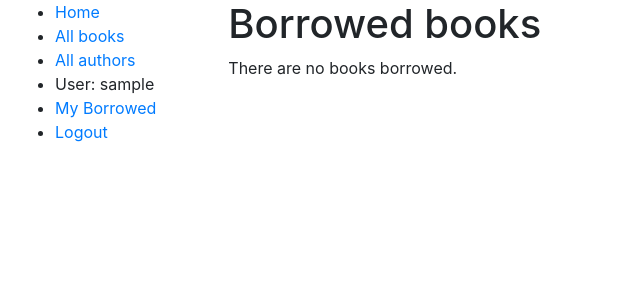
After one commit to Pythonizer-Nicode/PYT-03-Skelethon_Django, a Django app: page /catalog/mybooks/ in a window 1280 px wide. The commit adds this page. Shown: the top 300 px of the page, without its empty margins (0-640 px from the left). Run offline with Django 3.2, Linux system fonts and the light colour scheme; a user stored in the database is signed in; tables that the repository leaves empty hold one stand-in row (values such as "Sample post"); some libraries are stand-ins or nearby versions.

Commit message:
End of day 19-07-20

```diff
--- a/locallibrary/catalog/admin.py
+++ b/locallibrary/catalog/admin.py
@@ -30,14 +30,14 @@ class BookAdmin(admin.ModelAdmin):
 # Register the Admin classes for BookInstance using the decorator
 @admin.register(BookInstance)
 class BookInstanceAdmin(admin.ModelAdmin):
-  list_filter = ('status', 'due_back', 'book_id')
+  list_filter = ('status', 'borrower', 'due_back', 'book_id')
   list_display = ('id', 'status', 'due_back')
   fieldsets = (
     (None, {
       'fields': ('book', 'imprint', 'id')
     }),
     ('This is a manually created section', {
-      'fields': ('due_back', )
+      'fields': ('due_back', 'borrower' )
     }),
     ('Second one', {
       'fields': ('status', )
--- a/locallibrary/catalog/templates/base_generic.html
+++ b/locallibrary/catalog/templates/base_generic.html
@@ -18,6 +18,13 @@
           <li><a href="{% url 'index' %}">Home</a></li>
           <li><a href="{% url 'books' %}">All books</a></li>
           <li><a href="">All authors</a></li>
+          {% if user.is_authenticated %}
+            <li>User: {{ user.get_username }}</li>
+            <li><a href="{% url 'my-borrowed' %}">My Borrowed</a></li>
+            <li><a href="{% url 'logout'%}?next={{request.path}}">Logout</a></li>
+          {% else %}
+            <li><a href="{% url 'login'%}?next={{request.path}}">Login</a></li>
+          {% endif %}
         </ul>
       {% endblock %}
       </div>
--- /dev/null
+++ b/locallibrary/catalog/templates/catalog/bookinstance_list_borrowed_user.html
@@ -0,0 +1,19 @@
+{% extends "base_generic.html" %}
+
+{% block content %}
+  <h1>Borrowed books</h1>
+
+  {% if bookinstance_list %}
+  <ul>
+
+  {% for bookinst in bookinstance_list %}
+    <li class="{% if bookinst.is_overdue %}text-danger{% endif %}">
+      <a href="{% url 'book-detail' bookinst.book.pk %}">{{bookinst.book.title}}</a> ({{ bookinst.due_back }})
+    </li>
+  {% endfor %}
+  </ul>
+
+  {% else %}
+    <p>There are no books borrowed.</p>
+  {% endif %}
+{% endblock %}
--- a/locallibrary/catalog/urls.py
+++ b/locallibrary/catalog/urls.py
@@ -5,4 +5,5 @@ urlpatterns = [
   path('', views.index, name='index'),
   path('books/', views.BookListView.as_view(), name='books'),
   path('book/<int:pk>', views.BookDetailView.as_view(), name='book-detail'),
+  path('mybooks/', views.LoanedBooksByUserListView.as_view(), name='my-borrowed'),
 ]
--- a/locallibrary/catalog/views.py
+++ b/locallibrary/catalog/views.py
@@ -1,7 +1,7 @@
 from django.shortcuts import render
-
+from catalog.models import Book, Author, BookInstance, Genre
+from django.contrib.auth.mixins import LoginRequiredMixin
 # Create your views here.
-from catalog.models import Book, Author, BookInstance, Genre
 
 def index(request):
   """View function for home page of site."""
@@ -40,3 +40,14 @@ class BookListView(generic.ListView):
 
 class BookDetailView(generic.DetailView):
     model = Book
+
+
+
+class LoanedBooksByUserListView(LoginRequiredMixin,generic.ListView):
+  """Generic class-based view listing books on loan to current user."""
+  model = BookInstance
+  template_name ='catalog/bookinstance_list_borrowed_user.html'
+  paginate_by = 10
+
+  def get_queryset(self):
+    return BookInstance.objects.filter(borrower=self.request.user).filter(status__exact='o').order_by('due_back')
--- a/locallibrary/templates/registration/password_reset_complete.html
+++ b/locallibrary/templates/registration/password_reset_complete.html
@@ -0,0 +1,6 @@
+{% extends "base_generic.html" %}
+
+{% block content %}
+  <h1>The password has been changed!</h1>
+  <p><a href="{% url 'login' %}">log in again?</a></p>
+{% endblock %}
```
Also changed, not shown: locallibrary/catalog/models.py (+10 -0 lines), README.md, locallibrary/catalog/migrations/0002_bookinstance_borrower.py (added), locallibrary/catalog/migrations/0003_auto_20200719_2320.py (added).
